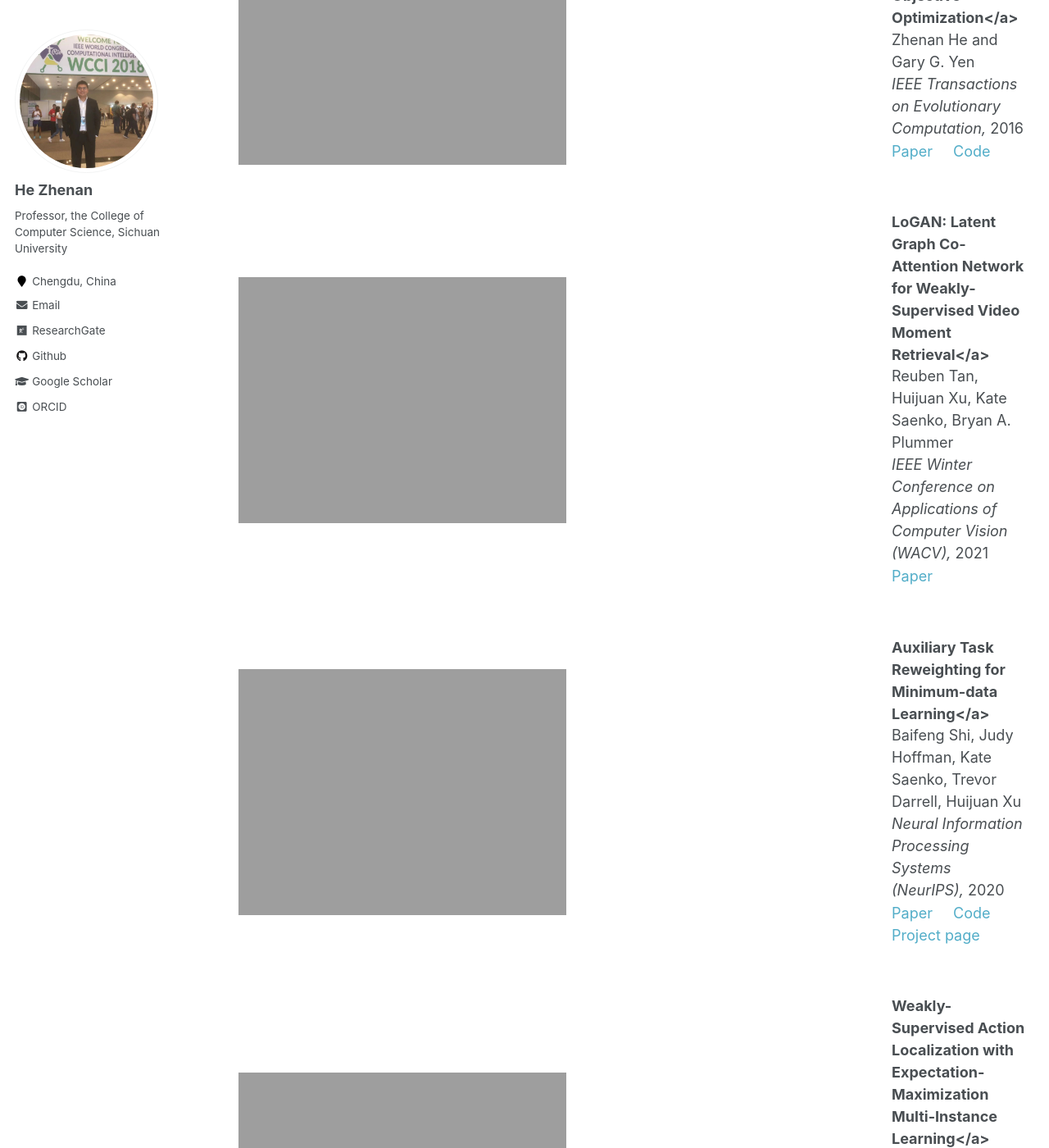
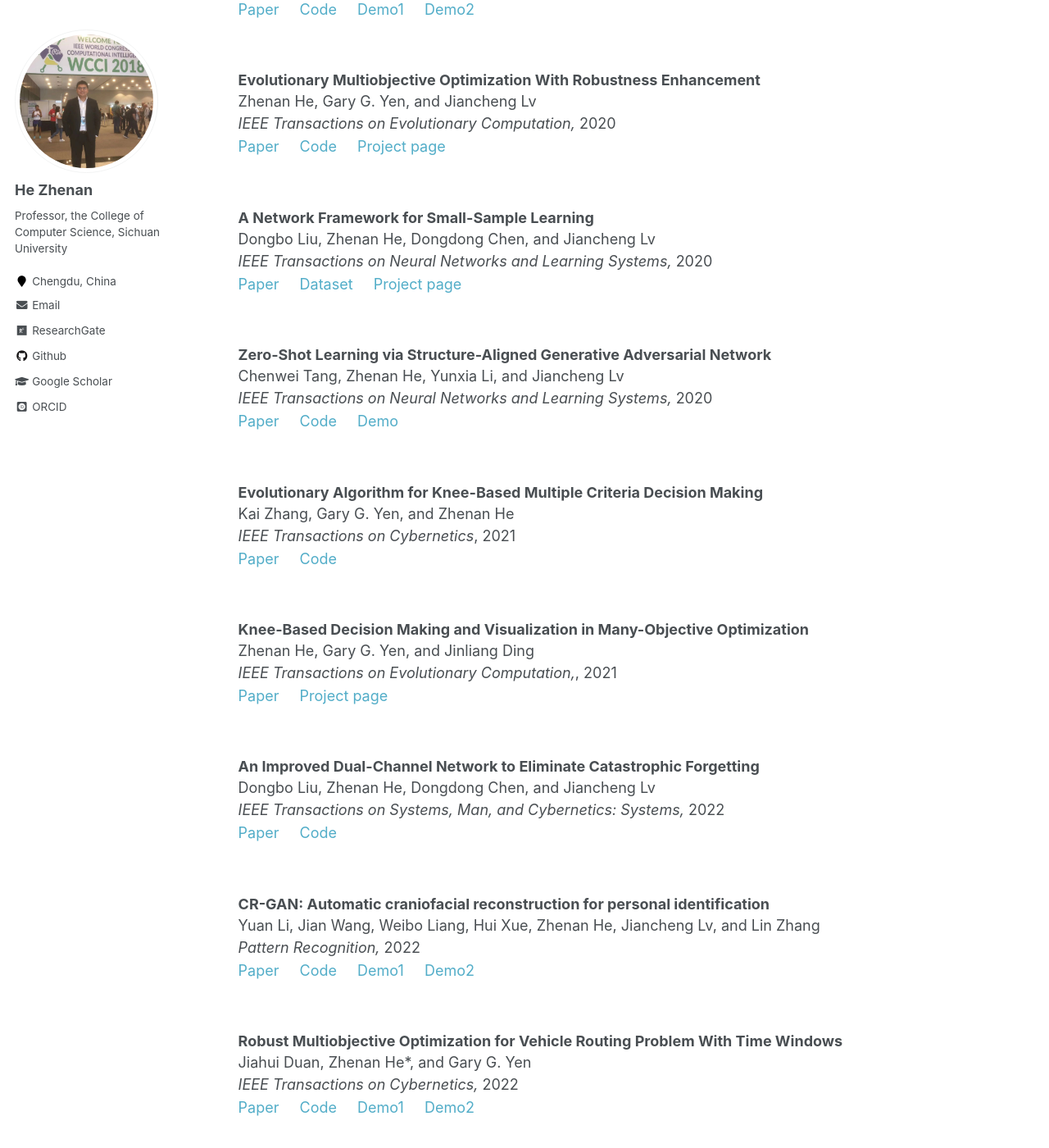
Before and after one commit to JianmingChen121/KaminZZZ.github.io, a Jekyll site: the page built from _pages/publications.md, in a window 1280 px wide and 1400 px high, scrolled down 1443 px. Shown: the whole window at 82% size. Built offline with Jekyll 4.4.1, drawn with Linux system fonts in a browser that asks for light colours; some web fonts are replaced; some of the changed text lies outside the part shown.

Commit message:
Update publications.html

```diff
--- a/_includes/publications.html
+++ b/_includes/publications.html
@@ -36,10 +36,10 @@ table { border-collapse: collapse; border-style: hidden; font-size: 1em}
 <!--         <td style="width: 30%;">
           <img src="{{ base_path }}/images/research/Weakly-Supervised.jpg" />
         </td> -->
-        <td style="width: 100%;">
+        <td style="width: 70%;">
           <p>
             <strong>
-              Performance Metric Ensemble for Multiobjective Evolutionary Algorithms </a>
+              Performance Metric Ensemble for Multiobjective Evolutionary Algorithms
             </strong>
             <br> Gary G. Yen and Zhenan He <br>
             <em>IEEE Transactions on Evolutionary Computation,</em> 2014 <br>
@@ -59,7 +59,7 @@ table { border-collapse: collapse; border-style: hidden; font-size: 1em}
         <td style="width: 70%;">
           <p>
             <strong>
-              Fuzzy-Based Pareto Optimality for Many-Objective Evolutionary Algorithms </a>
+              Fuzzy-Based Pareto Optimality for Many-Objective Evolutionary Algorithms
             </strong>
             <br> Zhenan He, Gary G. Yen, and Jun Zhang <br>
             <em>IEEE Transactions on Evolutionary Computation,</em> 2014 <br>
@@ -73,16 +73,16 @@ table { border-collapse: collapse; border-style: hidden; font-size: 1em}
 
 
       <tr>
-        <td style="width: 30%;">
+<!--         <td style="width: 30%;">
           <img src="{{ base_path }}/images/research/Disentangled.png" />
-        </td>
+        </td> -->
         <td style="width: 70%;">
           <p>
             <strong>
-              Comparison of Many-Objective Evolutionary Algorithms Using Performance Metrics Ensemble </a>
+              Zero-shot learning by mutual information estimation and maximization
             </strong>
-            <br> Zhenan He and Gary G. Yen <br>
-            <em>Advances in Engineering Software,</em> 2014 <br>
+            <br> [9]	Chenwei Tang, Xue Yang, Jiancheng Lv, and Zhenan He <br>
+            <em>Knowledge-Based Systems,</em> 2020 <br>
             <span class="links">
               <a href="https://arxiv.org/pdf/2207.01708.pdf">Paper</a>
               <a href="https://github.com/airmachine/DARK">Code</a>
@@ -93,13 +93,13 @@ table { border-collapse: collapse; border-style: hidden; font-size: 1em}
 
 
       <tr>
-        <td style="width: 30%;">
+<!--         <td style="width: 30%;">
           <img src="{{ base_path }}/images/research/OSAD.png" />
-        </td>
+        </td> -->
         <td style="width: 70%;">
           <p>
             <strong>
-              Many-Objective Evolutionary Algorithm: Objective Space Reduction and Diversity Improvement</a>
+              Many-Objective Evolutionary Algorithm: Objective Space Reduction and Diversity Improvement
             </strong>
             <br> Zhenan He and Gary G. Yen <br>
             <em>IEEE Transactions on Evolutionary Computation,</em> 2016 <br>
@@ -112,13 +112,13 @@ table { border-collapse: collapse; border-style: hidden; font-size: 1em}
       </tr>
 
       <tr>
-        <td style="width: 30%;">
+<!--         <td style="width: 30%;">
           <img src="{{ base_path }}/images/research/meta.jpeg" />
-        </td>
+        </td> -->
         <td style="width: 70%;">
           <p>
             <strong>
-              Visualization and Performance Metric in Many-Objective Optimization</a>
+              Visualization and Performance Metric in Many-Objective Optimization
             </strong>
             <br> Zhenan He and Gary G. Yen <br>
             <em>IEEE Transactions on Evolutionary Computation,</em> 2016 <br>
@@ -131,18 +131,18 @@ table { border-collapse: collapse; border-style: hidden; font-size: 1em}
       </tr>
 
       <tr>
-        <td style="width: 30%;">
+<!--         <td style="width: 30%;">
           <img src="{{ base_path }}/images/research/logan.jpg" />
-        </td>
+        </td> -->
         <td style="width: 70%;">
           <p>
             <strong>
               <span class="links">
-                LoGAN: Latent Graph Co-Attention Network for Weakly-Supervised Video Moment Retrieval</a>
+                Many-Objective Evolutionary Algorithms Based on Coordinated Selection Strategy
               </span>
             </strong>
-            <br> Reuben Tan, Huijuan Xu, Kate Saenko, Bryan A. Plummer <br>
-            <em>IEEE Winter Conference on Applications of Computer Vision (WACV),</em> 2021 <br>
+            <br> [6]	Zhenan He and Gary G. Yen <br>
+            <em>IEEE Transactions on Evolutionary Computation,</em> 2017 <br>
             <span class="links">
               <a href="https://openaccess.thecvf.com/content/WACV2021/papers/Tan_LoGAN_Latent_Graph_Co-Attention_Network_for_Weakly-Supervised_Video_Moment_Retrieval_WACV_2021_paper.pdf">Paper</a>
         <!--       <a href="">Code</a> -->
@@ -152,18 +152,18 @@ table { border-collapse: collapse; border-style: hidden; font-size: 1em}
       </tr>
 
       <tr>
-        <td style="width: 30%;">
+<!--         <td style="width: 30%;">
           <img src="{{ base_path }}/images/research/AuxiliaryTask/2020NeurIPSAux.png" />
-        </td>
+        </td> -->
         <td style="width: 70%;">
           <p>
             <strong>
               <span class="links">
-                Auxiliary Task Reweighting for Minimum-data Learning</a>
+                Robust Multiobjective Optimization via Evolutionary Algorithms
               </span>
             </strong>
-            <br> Baifeng Shi, Judy Hoffman, Kate Saenko, Trevor Darrell, Huijuan Xu <br>
-            <em>Neural Information Processing Systems (NeurIPS),</em> 2020 <br>
+            <br> [7]	Zhenan He, Gary G. Yen, and Zhang Yi <br>
+            <em>IEEE Transactions on Evolutionary Computation,</em> 2019 <br>
             <span class="links">
               <a href="https://proceedings.neurips.cc/paper/2020/file/4f87658ef0de194413056248a00ce009-Paper.pdf">Paper</a>
               <a href="https://github.com/bfshi/ARML_Auxiliary_Task_Reweighting">Code</a>
@@ -175,18 +175,18 @@ table { border-collapse: collapse; border-style: hidden; font-size: 1em}
       </tr>
 
       <tr>
-        <td style="width: 30%;">
+<!--         <td style="width: 30%;">
           <img src="{{ base_path }}/images/research/WeaklyTAD/Fig1.png" />
-        </td>
+        </td> -->
         <td style="width: 70%;">
           <p>
             <strong>
               <span class="links">
-                Weakly-Supervised Action Localization with Expectation-Maximization Multi-Instance Learning</a>
+                Exaggerated portrait caricatures synthesis
               </span>
             </strong>
-            <br> Zhekun Luo, Devin Guillory, Baifeng Shi, Wei Ke, Fang Wan, Trevor Darrell, Huijuan Xu <br>
-            <em>European Conference on Computer Vision (ECCV),</em> 2020 <br>
+            <br> [8]	Chenwei Tang, Kun Xu, Zhenan He*, and Jiancheng Lv <br>
+            <em>Information Sciences,</em> 2019 <br>
             <span class="links">
               <a href="https://www.ecva.net/papers/eccv_2020/papers_ECCV/papers/123740715.pdf">Paper</a>
               <a href="https://github.com/airmachine/EM-MIL-WeaklyActionDetection">Code</a>
@@ -198,18 +198,18 @@ table { border-collapse: collapse; border-style: hidden; font-size: 1em}
       </tr>
 
       <tr>
-        <td style="width: 30%;">
+<!--         <td style="width: 30%;">
           <img src="{{ base_path }}/images/research/learningCanonical/CanonicalSg2Im.gif" />
-        </td>
+        </td> -->
         <td style="width: 70%;">
           <p>
             <strong>
               <span class="links">
-                Learning Canonical Representations for Scene Graph to Image Generation</a>
+                Evolutionary Multiobjective Optimization With Robustness Enhancement
               </span>
             </strong>
-            <br> Roei Herzig*, Amir Bar*, Huijuan Xu, Gal Chechik, Trevor Darrell, Amir Globerson <br>
-            <em>European Conference on Computer Vision (ECCV),</em> 2020 <br>
+            <br> Zhenan He, Gary G. Yen, and Jiancheng Lv <br>
+            <em>IEEE Transactions on Evolutionary Computation,</em> 2020 <br>
             <span class="links">
               <a href="https://www.ecva.net/papers/eccv_2020/papers_ECCV/papers/123710205.pdf">Paper</a>
               <a href="https://github.com/roeiherz/CanonicalSg2Im">Code</a>
@@ -220,18 +220,18 @@ table { border-collapse: collapse; border-style: hidden; font-size: 1em}
       </tr>
 
       <tr>
-        <td style="width: 30%;">
+<!--         <td style="width: 30%;">
           <img src="{{ base_path }}/images/research/something/stin.jpg" />
-        </td>
+        </td> -->
         <td style="width: 70%;">
           <p>
             <strong>
               <span class="links">
-                Something-Else: Compositional Action Recognition with Spatial-Temporal Interaction Networks</a>
+                A Network Framework for Small-Sample Learning
               </span>
             </strong>
-            <br> Joanna Materzynska, Tete Xiao, Roei Herzig, Huijuan Xu†, Xiaolong Wang†, Trevor Darrell†<br>
-            <em>Computer Vision and Pattern Recognition (CVPR),</em> 2020 <br>
+            <br> Dongbo Liu, Zhenan He, Dongdong Chen, and Jiancheng Lv<br>
+            <em>IEEE Transactions on Neural Networks and Learning Systems,</em> 2020 <br>
             <span class="links">
               <a href="https://openaccess.thecvf.com/content_CVPR_2020/papers/Materzynska_Something-Else_Compositional_Action_Recognition_With_Spatial-Temporal_Interaction_Networks_CVPR_2020_paper.pdf">Paper</a>
               <a href="https://github.com/joaanna/something_else">Dataset</a>
@@ -242,18 +242,18 @@ table { border-collapse: collapse; border-style: hidden; font-size: 1em}
       </tr>
 
       <tr>
-        <td style="width: 30%;">
+<!--         <td style="width: 30%;">
           <img src="{{ base_path }}/images/research/TwoStreamVAN/model_comparison_1st_page.jpg" />
-        </td>
+        </td> -->
         <td style="width: 70%;">
           <p>
             <strong>
               <span class="links">
-                TwoStreamVAN: Improving Motion Modeling in Video Generation</a>
+                Zero-Shot Learning via Structure-Aligned Generative Adversarial Network
               </span>
             </strong>
-            <br> Ximeng Sun, Huijuan Xu, Kate Saenko <br>
-            <em>IEEE Winter Conference on Applications of Computer Vision (WACV),</em> 2020 <br>
+            <br> Chenwei Tang, Zhenan He, Yunxia Li, and Jiancheng Lv <br>
+            <em>IEEE Transactions on Neural Networks and Learning Systems,</em> 2020 <br>
             <span class="links">
               <a href="https://openaccess.thecvf.com/content_WACV_2020/papers/Sun_TwoStreamVAN_Improving_Motion_Modeling_in_Video_Generation_WACV_2020_paper.pdf">Paper</a>
               <a href="https://github.com/sunxm2357/TwoStreamVAN">Code</a>
@@ -264,18 +264,18 @@ table { border-collapse: collapse; border-style: hidden; font-size: 1em}
       </tr>
 
       <tr>
-        <td style="width: 30%;">
+<!--         <td style="width: 30%;">
           <img src="{{ base_path }}/images/research/Spatio_Temporal_Action_Graph/teaser_fig5.jpg" />
-        </td>
+        </td> -->
         <td style="width: 70%;">
           <p>
             <strong>
               <span class="links">
-                Spatio-Temporal Action Graph Networks</a>
+                Evolutionary Algorithm for Knee-Based Multiple Criteria Decision Making
               </span>
             </strong>
-            <br> Roei Herzig*, Elad Levi*, Huijuan Xu*, Hang Gao, Eli Brosh, Xiaolong Wang, Amir Globerson, Trevor Darrell <br>
-            <em>International Conference on Computer Vision Workshop (ICCVW)</em>, 2019 <br>
+            <br> Kai Zhang, Gary G. Yen, and Zhenan He <br>
+            <em>IEEE Transactions on Cybernetics</em>, 2021 <br>
             <span class="links">
               <a href="https://openaccess.thecvf.com/content_ICCVW_2019/papers/ADW/Herzig_Spatio-Temporal_Action_Graph_Networks_ICCVW_2019_paper.pdf">Paper</a>
               <a href="https://github.com/roeiherz/STAG-Nets">Code</a>
@@ -285,18 +285,18 @@ table { border-collapse: collapse; border-style: hidden; font-size: 1em}
       </tr>
 
       <tr>
-        <td style="width: 30%;">
+<!--         <td style="width: 30%;">
           <img src="{{ base_path }}/images/research/IAM/IAM.png" />
-        </td>
+        </td> -->
         <td style="width: 70%;">
           <p>
             <strong>
               <span class="links">
-                Learning Instance Activation Maps for Weakly Supervised Instance Segmentation</a>
+                Knee-Based Decision Making and Visualization in Many-Objective Optimization
               </span>
             </strong>
-            <br> Yi Zhu, Yanzhao Zhou, Huijuan Xu, Qixiang Ye, David Doermann, Jianbin Jiao <br>
-            <em>Computer Vision and Pattern Recognition (CVPR)</em>, 2019 <br>
+            <br> Zhenan He, Gary G. Yen, and Jinliang Ding <br>
+            <em>IEEE Transactions on Evolutionary Computation,</em>, 2021 <br>
             <span class="links">
               <a href="https://openaccess.thecvf.com/content_CVPR_2019/papers/Zhu_Learning_Instance_Activation_Maps_for_Weakly_Supervised_Instance_Segmentation_CVPR_2019_paper.pdf">Paper</a>
               <a href="https://yeezhu.github.io/iam.html">Project page</a>
@@ -306,18 +306,18 @@ table { border-collapse: collapse; border-style: hidden; font-size: 1em}
       </tr>
 
       <tr>
-        <td style="width: 30%;">
+<!--         <td style="width: 30%;">
           <img src="{{ base_path }}/images/research/R-C3D/R-C3D_pami.jpg" />
-        </td>
+        </td> -->
         <td style="width: 70%;">
           <p>
             <strong>
               <span class="links">
-                Two-Stream Region Convolutional 3D Network for Temporal Activity Detection</a>
+                An Improved Dual-Channel Network to Eliminate Catastrophic Forgetting
               </span>
             </strong>
-            <br> Huijuan Xu, Abir Das, Kate Saenko <br>
-            <em>IEEE Transactions on Pattern Analysis and Machine Intelligence (TPAMI),</em> 2019 <br>
+            <br> Dongbo Liu, Zhenan He, Dongdong Chen, and Jiancheng Lv <br>
+            <em>IEEE Transactions on Systems, Man, and Cybernetics: Systems,</em> 2022 <br>
             <span class="links">
               <a href="https://arxiv.org/pdf/1906.02182.pdf">Paper</a>
               <a href="https://github.com/VisionLearningGroup/R-C3D">Code</a>
@@ -327,18 +327,18 @@ table { border-collapse: collapse; border-style: hidden; font-size: 1em}
       </tr>
 
       <tr>
-        <td style="width: 30%;">
+<!--         <td style="width: 30%;">
           <img src="{{ base_path }}/images/research/language_retrieval/new_retrieval_figure.png" />
-        </td>
+        </td> -->
         <td style="width: 70%;">
           <p>
             <strong>
               <span class="links">
-                Multilevel Language and Vision Integration for Text-to-Clip Retrieval</a>
+                CR-GAN: Automatic craniofacial reconstruction for personal identification
               </span>
             </strong>
-            <br> Huijuan Xu, Kun He, Bryan A. Plummer, Leonid Sigal, Stan Sclaroff, Kate Saenko <br>
-            <em>Thirty-Third AAAI Conference on Artificial Intelligence (AAAI),</em> 2019 <br>
+            <br> Yuan Li, Jian Wang, Weibo Liang, Hui Xue, Zhenan He, Jiancheng Lv, and Lin Zhang <br>
+            <em>Pattern Recognition,</em> 2022 <br>
             <span class="links">
               <a href="https://arxiv.org/pdf/1804.05113.pdf">Paper</a>
               <a href="https://github.com/VisionLearningGroup/Text-to-Clip_Retrieval">Code</a>
@@ -350,18 +350,18 @@ table { border-collapse: collapse; border-style: hidden; font-size: 1em}
       </tr>
 
       <tr>
-        <td style="width: 30%;">
+<!--         <td style="width: 30%;">
           <img src="{{ base_path }}/images/research/JEDDi-Net/model.png" />
-        </td>
+        </td> -->
         <td style="width: 70%;">
           <p>
             <strong>
               <span class="links">
-                Joint Event Detection and Description in Continuous Video Streams</a>
+                Robust Multiobjective Optimization for Vehicle Routing Problem With Time Windows
               </span>
             </strong>
-            <br> Huijuan Xu, Boyang Li, Vasili Ramanishka, Leonid Sigal, Kate Saenko <br>
-            <em>IEEE Winter Conference on Applications of Computer Vision (WACV),</em> 2019 <br>
+            <br> Jiahui Duan, Zhenan He*, and Gary G. Yen <br>
+            <em>IEEE Transactions on Cybernetics,</em> 2022 <br>
             <span class="links">
               <a href="https://arxiv.org/pdf/1802.10250.pdf">Paper</a>
               <a href="https://github.com/VisionLearningGroup/JEDDi-Net">Code</a>
@@ -373,18 +373,18 @@ table { border-collapse: collapse; border-style: hidden; font-size: 1em}
       </tr>
 
       <tr>
-        <td style="width: 30%;">
+<!--         <td style="width: 30%;">
           <img src="{{ base_path }}/images/research/R-C3D.png" />
-        </td>
+        </td> -->
         <td style="width: 70%;">
           <p>
             <strong>
               <span class="links">
-                R-C3D: Region Convolutional 3D Network for Temporal Activity Detection</a>
+                Open Set Classification for Signal Diagnosis of Machinery Sensor in Industrial Environment
               </span>
             </strong>
-            <br> Huijuan Xu, Abir Das, Kate Saenko <br>
-            <em>International Conference on Computer Vision (ICCV),</em> 2017 <br>
+            <br> Jianming Chen, Guangjin Wang, Jiancheng Lv, Zhenan He <br>
+            <em>IEEE Transactions on Industrial Informatics,</em> 2022 <br>
             <span class="links">
               <a href="https://openaccess.thecvf.com/content_ICCV_2017/papers/Xu_R-C3D_Region_Convolutional_ICCV_2017_paper.pdf">Paper</a>
               <a href="https://github.com/VisionLearningGroup/R-C3D">Code</a>
@@ -396,18 +396,18 @@ table { border-collapse: collapse; border-style: hidden; font-size: 1em}
       </tr>
 
       <tr>
-        <td style="width: 30%;">
+<!--         <td style="width: 30%;">
           <img src="{{ base_path }}/images/research/VQA.png" />
-        </td>
+        </td> -->
         <td style="width: 70%;">
           <p>
             <strong>
               <span class="links">
-                Ask, Attend and Answer: Exploring Question-Guided Spatial Attention for Visual Question Answering</a>
+                A Multi-Scenario Optimization Evolutionary Algorithm Based on Transfer Framework
               </span>
             </strong>
-            <br> Huijuan Xu, Kate Saenko <br>
-            <em>European Conference on Computer Vision (ECCV),</em> 2016 <br>
+            <br> Shanlin Jiang, Gary G. Yen, and Zhenan He <br>
+            <em>IEEE Transactions on Evolutionary Computation,</em> 2022 <br>
             <span class="links">
               <a href="http://arxiv.org/abs/1511.05234">Paper</a>
               <a href="https://github.com/VisionLearningGroup/Ask_Attend_and_Answer">Code</a>
@@ -417,7 +417,7 @@ table { border-collapse: collapse; border-style: hidden; font-size: 1em}
         </td>
       </tr>
 
-      <tr>
+<!--       <tr>
         <td style="width: 30%;">
           <img src="{{ base_path }}/images/research/youtube2text.png" />
         </td>
@@ -436,7 +436,7 @@ table { border-collapse: collapse; border-style: hidden; font-size: 1em}
             </span>
           </p>
         </td>
-      </tr>
+      </tr> -->
     </tbody>
   </table>
 </div>
```
